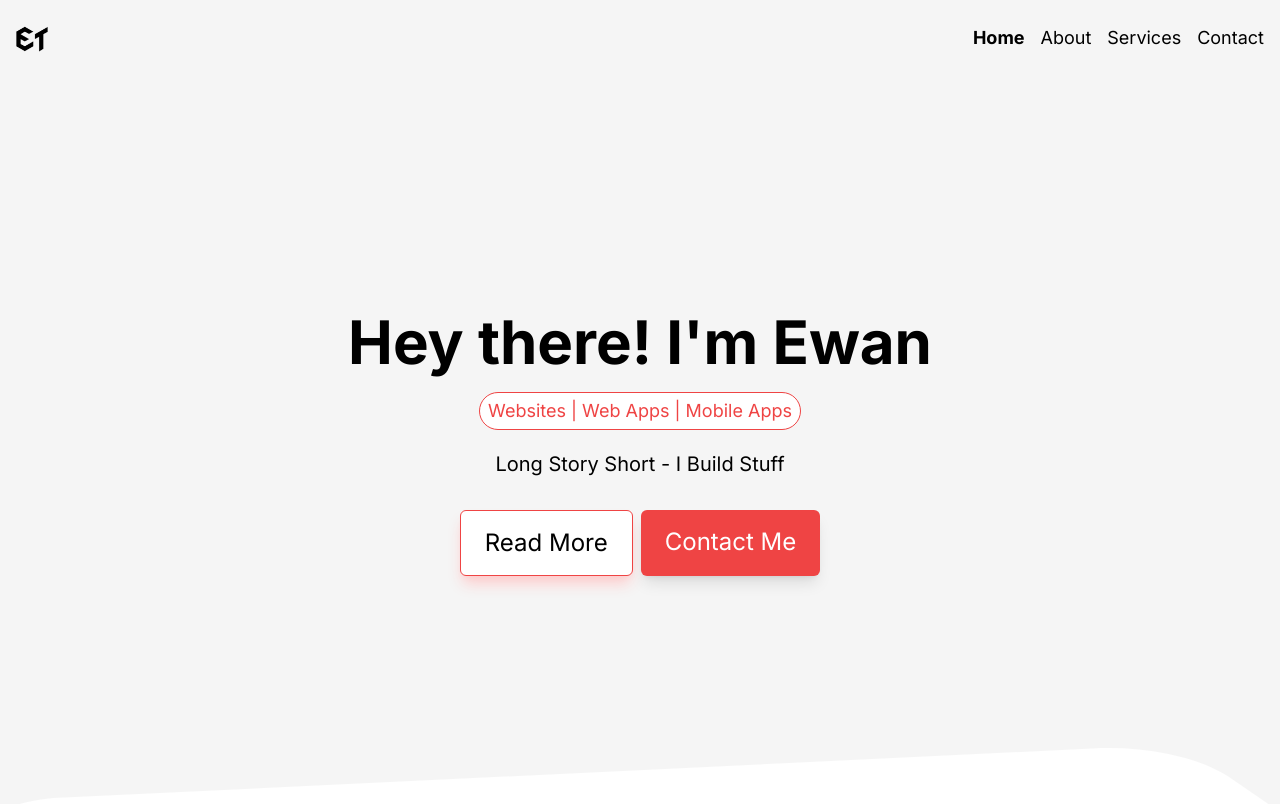
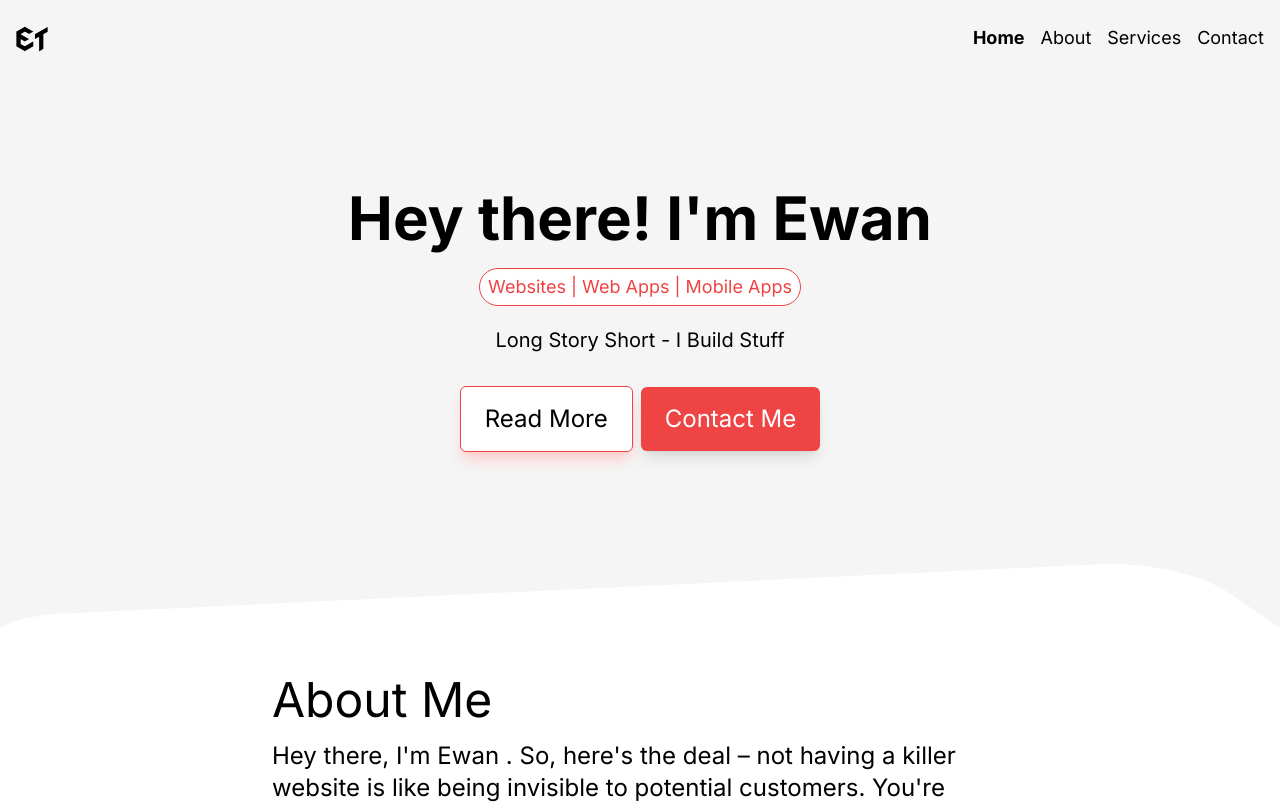
Before and after one commit to M1NDLE55/WebDevEwan, a Next.js app: page / in a window 1280 px wide. Shown: the top 804 px of the page. Built offline with nearby package versions, Linux system fonts and the light colour scheme.

Commit message:
hero-about divider

```diff
--- a/src/app/components/home/About.jsx
+++ b/src/app/components/home/About.jsx
@@ -1,18 +1,32 @@
 export default function About() {
   return (
-    <div id="about" className="center-div bg-white pt-10">
-      <div className="w-full max-w-3xl px-4">
-        <h2 className="text-3xl sm:text-5xl">About Me</h2>
-        <p className="mt-4 text-xl sm:text-2xl">
-          Hey there, I&apos;m Ewan . So, here&apos;s the deal &ndash; not having
-          a killer website is like being invisible to potential customers.
-          You&apos;re missing out on opportunities left, right, and center! But
-          don&apos;t sweat it, because that&apos;s where I come in. I specialize
-          in solving the whole &apos;invisible&apos; problem by creating
-          websites that not only show off your brand but also hook visitors and
-          turn them into loyal fans.
-        </p>
+    <>
+      <svg
+        className="h-16 w-full"
+        preserveAspectRatio="none"
+        fill="none"
+        xmlns="http://www.w3.org/2000/svg"
+        viewBox="-720.1 -76.144 720.2 76.24"
+      >
+        <path
+          d="M-63.2985-69.37C-49.9434-63.68-38.324-54.582-29.6081-42.9899L0 0-720 0C-720 0-709.99-12.9202-690.075-16.4792L-105.5-75.5C-91.2745-77.1415-76.654-75.06-63.2985-69.37Z"
+          fill="white"
+        />
+      </svg>
+      <div id="about" className="center-div bg-white pt-12">
+        <div className="w-full max-w-3xl px-4">
+          <h2 className="text-3xl sm:text-5xl">About Me</h2>
+          <p className="mt-4 text-xl sm:text-2xl">
+            Hey there, I&apos;m Ewan . So, here&apos;s the deal &ndash; not
+            having a killer website is like being invisible to potential
+            customers. You&apos;re missing out on opportunities left, right, and
+            center! But don&apos;t sweat it, because that&apos;s where I come
+            in. I specialize in solving the whole &apos;invisible&apos; problem
+            by creating websites that not only show off your brand but also hook
+            visitors and turn them into loyal fans.
+          </p>
+        </div>
       </div>
-    </div>
+    </>
   );
 }
--- a/src/app/components/home/Hero.jsx
+++ b/src/app/components/home/Hero.jsx
@@ -2,7 +2,7 @@ import Link from "next/link";
 
 export default function Hero() {
   return (
-    <div className="h-section-1 center-div relative flex-col px-4">
+    <div className="center-div flex-col px-4 py-28">
       <h1 className="text-balance text-center text-5xl font-bold sm:text-6xl">
         Hey there! I&apos;m Ewan
       </h1>
@@ -27,18 +27,6 @@ export default function Hero() {
           Contact Me
         </Link>
       </div>
-      <svg
-        className="absolute bottom-0 -z-10 h-16 w-full"
-        preserveAspectRatio="none"
-        fill="none"
-        xmlns="http://www.w3.org/2000/svg"
-        viewBox="-720.1 -76.144 720.2 76.24"
-      >
-        <path
-          d="M-63.2985-69.37C-49.9434-63.68-38.324-54.582-29.6081-42.9899L0 0-720 0C-720 0-709.99-12.9202-690.075-16.4792L-105.5-75.5C-91.2745-77.1415-76.654-75.06-63.2985-69.37Z"
-          fill="white"
-        />
-      </svg>
     </div>
   );
 }
```
